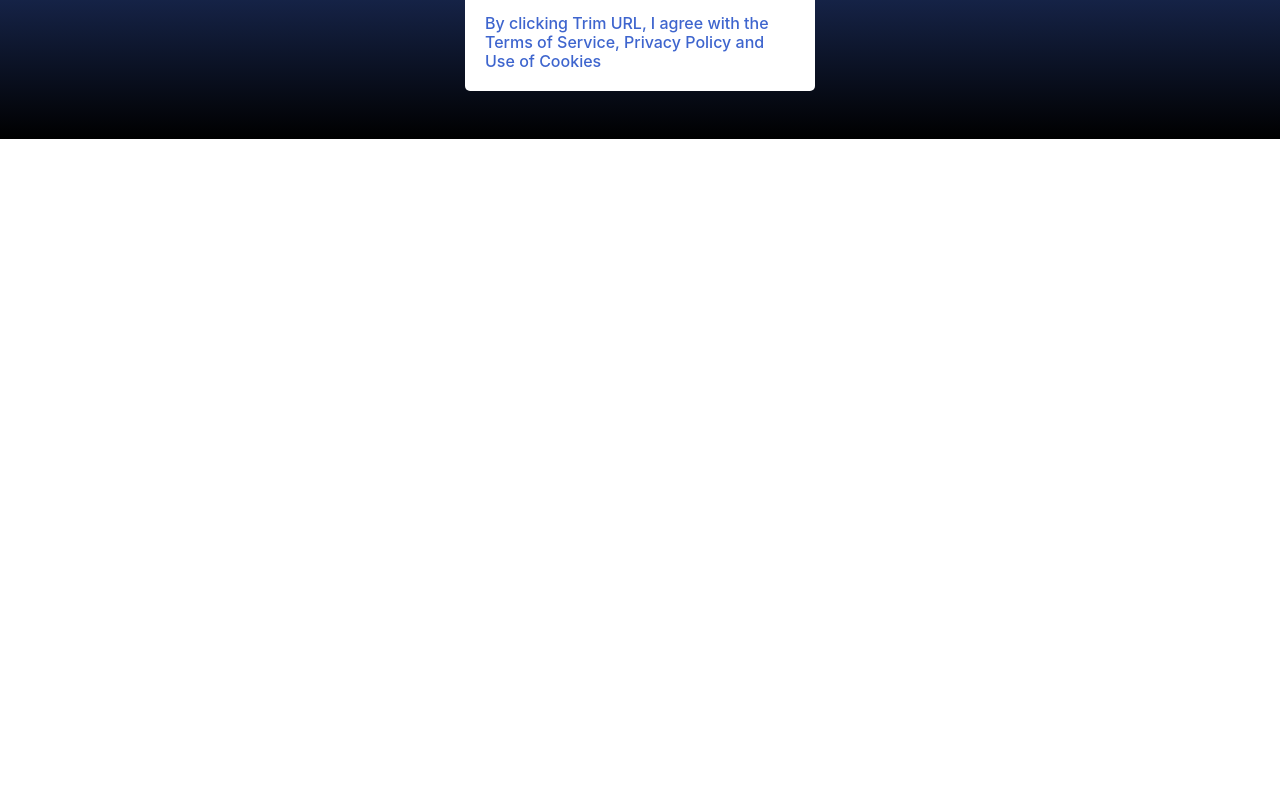
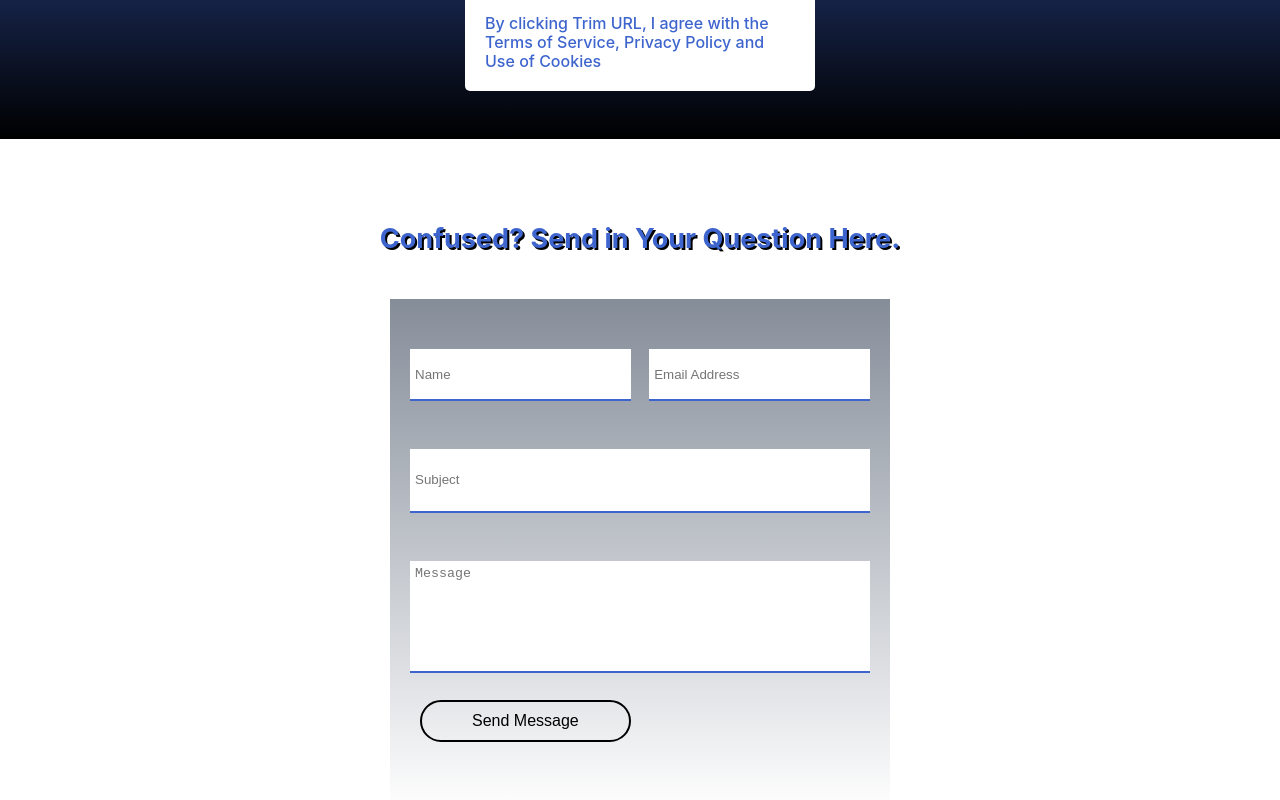
Before and after one commit to bezbrain/MakeeneURL_Shortener, a React (Vite) app: page / in a window 1280 px wide. Shown: the part 1350-2150 px from the top of the page. Before the commit the page ends 1569 px from the top, so only its background shows below. Built offline with nearby package versions, Linux system fonts and the light colour scheme.

Commit message:
Completed the UI of the Contact Us section

```diff
--- a/package.json
+++ b/package.json
@@ -16,6 +16,7 @@
     "@fortawesome/react-fontawesome": "^0.2.0",
     "react": "^18.2.0",
     "react-dom": "^18.2.0",
+    "react-icons": "^4.10.1",
     "react-router-dom": "^6.14.1"
   },
   "devDependencies": {
--- /dev/null
+++ b/src/components/ContactUs.jsx
@@ -0,0 +1,29 @@
+import "../styles/contactus.css";
+
+const ContactUs = () => {
+  return (
+    <main className="contact-us">
+      <h2>Confused? Send in Your Question Here.</h2>
+      <form>
+        <div className="name-and-email-con">
+          <input type="text" placeholder="Name" />
+          <input type="email" placeholder="Email Address" />
+        </div>
+        <div className="subject-and-msg-con">
+          <input type="text" placeholder="Subject" />
+          <br />
+          <textarea
+            name=""
+            id=""
+            cols="30"
+            rows="10"
+            placeholder="Message"
+          ></textarea>
+        </div>
+        <button className="send-message">Send Message</button>
+      </form>
+    </main>
+  );
+};
+
+export default ContactUs;
--- a/src/pages/LandingPage.jsx
+++ b/src/pages/LandingPage.jsx
@@ -3,6 +3,7 @@ import HeroSection from "../components/HeroSection";
 import Header from "../components/Header";
 import WhyChooseUs from "../components/WhyChooseUs";
 import Trim from "../components/Trim";
+import ContactUs from "../components/ContactUs";
 
 const LandingPage = () => {
   return (
@@ -15,6 +16,7 @@ const LandingPage = () => {
       </main>
       <WhyChooseUs />
       <Trim />
+      <ContactUs />
     </>
   );
 };
--- /dev/null
+++ b/src/styles/contactus.css
@@ -0,0 +1,133 @@
+.contact-us {
+  max-width: var(--sectionWidth);
+  margin: 0 auto 5rem;
+  padding-inline: var(--sectionPadding);
+}
+
+.contact-us h2 {
+  text-align: center;
+  color: var(--blueFamily);
+  text-shadow: 2px 2px #000;
+}
+
+.contact-us form {
+  /* border: 2px solid red; */
+  width: 500px;
+  margin: 40px auto;
+  padding: 50px 20px;
+  background: linear-gradient(to bottom, var(--grey), #fff);
+}
+@media screen and (max-width: 680px) {
+  .contact-us h2 {
+    line-height: 0.7cm;
+  }
+
+  .contact-us form {
+    width: 350px;
+  }
+}
+
+.name-and-email-con {
+  display: flex;
+  justify-content: space-between;
+}
+
+.name-and-email-con input {
+  border: none;
+  border-bottom: 2px solid var(--blueFamily);
+  width: 48%;
+  height: 3.2rem;
+  padding-left: 5px;
+}
+.name-and-email-con input:focus {
+  outline: none;
+  border-bottom: 4px solid var(--blueFamily);
+}
+@media screen and (max-width: 680px) {
+  .name-and-email-con {
+    flex-direction: column;
+  }
+  .name-and-email-con input {
+    width: 100%;
+    height: 40px;
+  }
+  .name-and-email-con input:not(:first-child) {
+    margin-top: 2rem;
+  }
+}
+
+.contact-us form .subject-and-msg-con input,
+.contact-us form textarea {
+  margin-top: 3rem;
+  border: none;
+  border-bottom: 2px solid var(--blueFamily);
+  width: 100%;
+  height: 4rem;
+  padding-left: 5px;
+}
+.contact-us form .subject-and-msg-con input:focus,
+.contact-us form textarea:focus {
+  outline: none;
+  border-bottom: 4px solid var(--blueFamily);
+}
+@media screen and (max-width: 680px) {
+  .contact-us form .subject-and-msg-con input,
+  .contact-us form textarea {
+    margin-top: 2rem;
+    height: 3rem;
+  }
+}
+
+.contact-us form textarea {
+  resize: none;
+  height: 7rem;
+  padding-top: 5px;
+}
+@media screen and (max-width: 680px) {
+  .contact-us form textarea {
+    height: 5rem;
+  }
+}
+/* Chrome, Edge and safari customized scrollbar */
+.contact-us form textarea::-webkit-scrollbar {
+  width: 6px;
+}
+
+.contact-us form textarea::-webkit-scrollbar-track {
+  background: #0d0d0d;
+}
+
+.contact-us form textarea::-webkit-scrollbar-thumb {
+  background-color: black;
+  border-radius: 20px;
+  border: 3px solid gray;
+}
+/* Chrome, Edge and Safari customized scrollbar */
+
+.send-message {
+  margin: 20px 10px 20px;
+  border: 2px solid #000;
+  background-color: inherit;
+  color: #000;
+  padding: 10px 50px;
+  font-size: 16px;
+  border-radius: 30px;
+}
+
+.send-message:hover {
+  animation: sendMessage ease-in-out 0.5s infinite;
+}
+@keyframes sendMessage {
+  0% {
+    box-shadow: none;
+  }
+  100% {
+    box-shadow: 0px 0px 4px 4px rgba(37, 37, 37, 0.2);
+  }
+}
+
+@media screen and (max-width: 500px) {
+  .send-message {
+    padding: 8px 30px;
+  }
+}
--- a/src/styles/header.css
+++ b/src/styles/header.css
@@ -18,6 +18,7 @@
 .logo-con {
   width: fit-content;
   z-index: 9999;
+  cursor: pointer;
   /* background-color: var(--blueFamily); */
 }
 
--- a/src/styles/hero.css
+++ b/src/styles/hero.css
@@ -27,7 +27,7 @@
 
 @media screen and (max-width: 680px) {
   .header-intro {
-    font-size: 20px;
+    font-size: 18px;
     line-height: 1cm;
   }
 }
```
Also changed, not shown: 1 other file (tests, documents, lock files or other folders).
